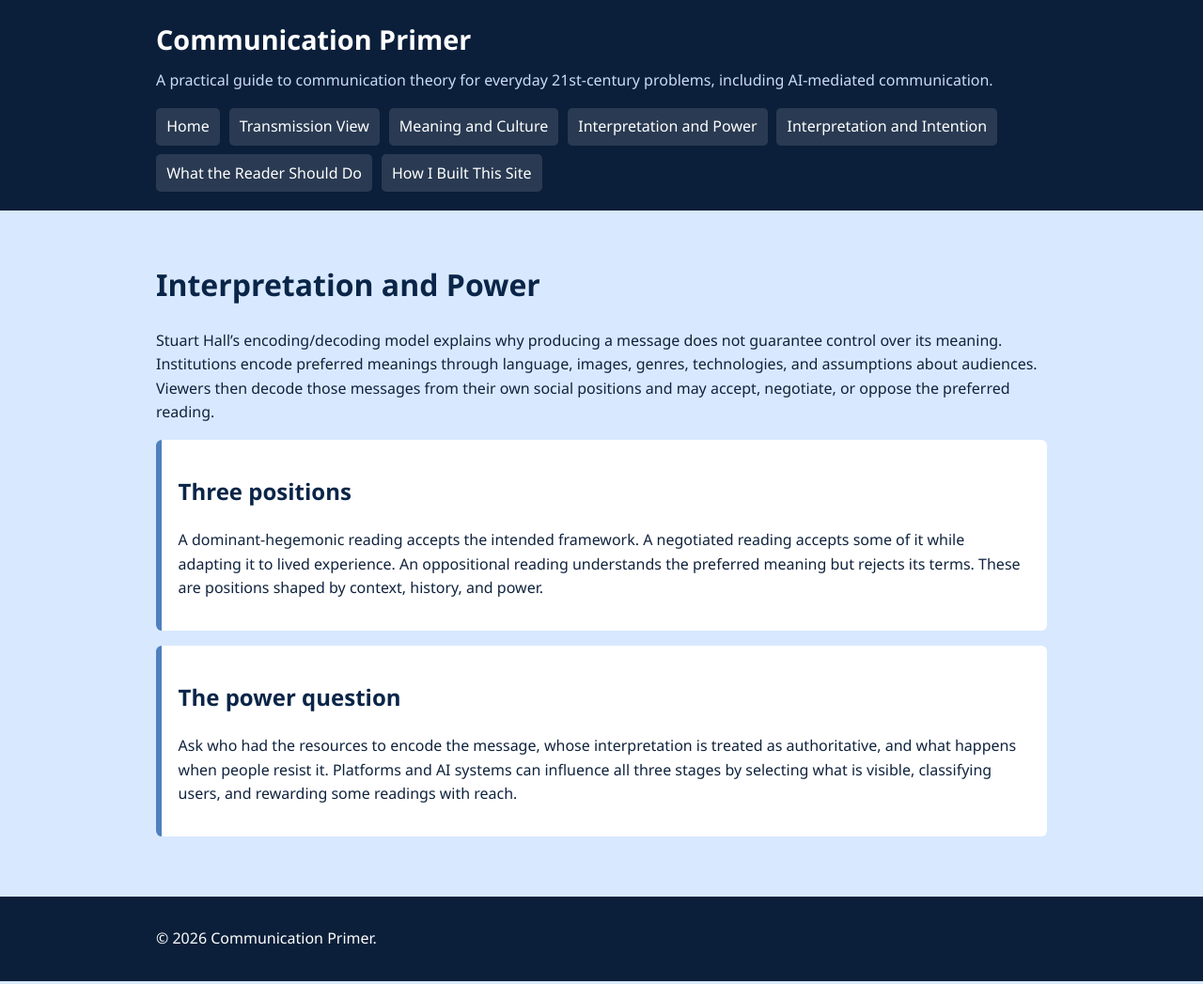
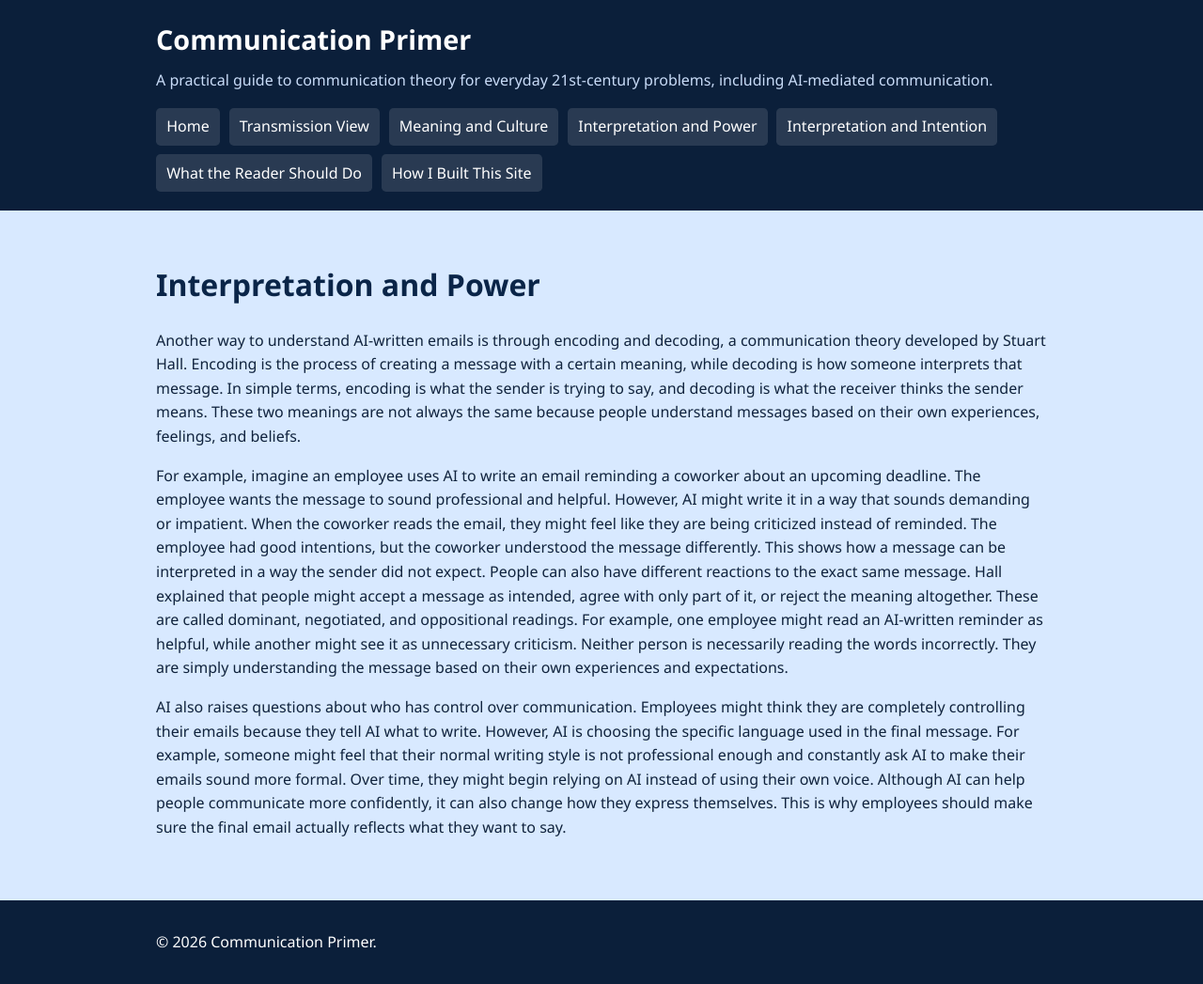
Before and after one commit to nevahall/comm-primer, a Jekyll site: the page built from pages/critical-lens.md, in a window 1280 px wide. Shown: the whole page at 94% size. Built offline with Jekyll 4.4.1, drawn with Linux system fonts in a browser that asks for light colours.

Commit message:
Revise critical lens on AI communication and interpretation
The text has been revised to clarify Stuart Hall's encoding/decoding model and its application to AI-written communication. Examples of interpretation and the impact of AI on personal expression have been added.

```diff
--- a/pages/critical-lens.md
+++ b/pages/critical-lens.md
@@ -6,14 +6,9 @@ permalink: /pages/interpretation-and-power/
 
 # Interpretation and Power
 
-Stuart Hall's encoding/decoding model explains why producing a message does not guarantee control over its meaning. Institutions encode preferred meanings through language, images, genres, technologies, and assumptions about audiences. Viewers then decode those messages from their own social positions and may accept, negotiate, or oppose the preferred reading.
+Another way to understand AI-written emails is through encoding and decoding, a communication theory developed by Stuart Hall. Encoding is the process of creating a message with a certain meaning, while decoding is how someone interprets that message. In simple terms, encoding is what the sender is trying to say, and decoding is what the receiver thinks the sender means. These two meanings are not always the same because people understand messages based on their own experiences, feelings, and beliefs.
 
-<section class="panel" aria-labelledby="hall-readings">
-  <h2 id="hall-readings">Three positions</h2>
-  <p>A dominant-hegemonic reading accepts the intended framework. A negotiated reading accepts some of it while adapting it to lived experience. An oppositional reading understands the preferred meaning but rejects its terms. These are positions shaped by context, history, and power.</p>
-</section>
+For example, imagine an employee uses AI to write an email reminding a coworker about an upcoming deadline. The employee wants the message to sound professional and helpful. However, AI might write it in a way that sounds demanding or impatient. When the coworker reads the email, they might feel like they are being criticized instead of reminded. The employee had good intentions, but the coworker understood the message differently. This shows how a message can be interpreted in a way the sender did not expect.
+People can also have different reactions to the exact same message. Hall explained that people might accept a message as intended, agree with only part of it, or reject the meaning altogether. These are called dominant, negotiated, and oppositional readings. For example, one employee might read an AI-written reminder as helpful, while another might see it as unnecessary criticism. Neither person is necessarily reading the words incorrectly. They are simply understanding the message based on their own experiences and expectations.
 
-<section class="panel" aria-labelledby="power-question">
-  <h2 id="power-question">The power question</h2>
-  <p>Ask who had the resources to encode the message, whose interpretation is treated as authoritative, and what happens when people resist it. Platforms and AI systems can influence all three stages by selecting what is visible, classifying users, and rewarding some readings with reach.</p>
-</section>
+AI also raises questions about who has control over communication. Employees might think they are completely controlling their emails because they tell AI what to write. However, AI is choosing the specific language used in the final message. For example, someone might feel that their normal writing style is not professional enough and constantly ask AI to make their emails sound more formal. Over time, they might begin relying on AI instead of using their own voice. Although AI can help people communicate more confidently, it can also change how they express themselves. This is why employees should make sure the final email actually reflects what they want to say.
```
